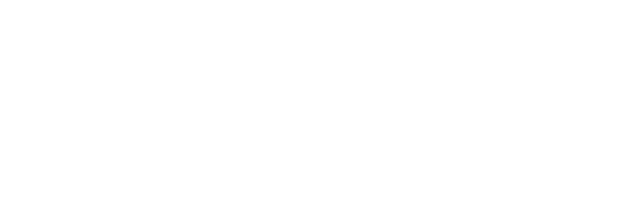
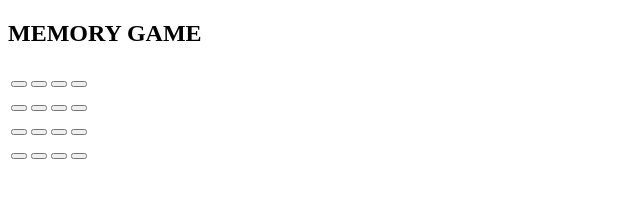
Before and after one commit to Alexcoti284/SimulacioEquip_MBMA, a plain HTML site: page index.html in a window 1280 px wide. Shown: the whole page, without its empty margins (0-640 px from the left). Drawn offline with Linux system fonts and the light colour scheme.

Commit message:
CreacionTablas
Creación de las tablas con id y funciones js

```diff
--- a/index.html
+++ b/index.html
@@ -9,7 +9,39 @@
     <body>
         <main>
             <section class="section1">
-
+                <h1>MEMORY GAME</h1>
+            <table>
+                <tr>
+                    <td><button id="0" onclick="destapar(0)"></button></td>
+                    <td><button id="1" onclick="destapar(1)"></button></td>
+                    <td><button id="2" onclick="destapar(2)"></button></td>
+                    <td><button id="3" onclick="destapar(3)"></button></td>
+                </tr>
+            </table>
+            <table>
+                <tr>
+                    <td><button id="4" onclick="destapar(4)"></button></td>
+                    <td><button id="5" onclick="destapar(5)"></button></td>
+                    <td><button id="6" onclick="destapar(6)"></button></td>
+                    <td><button id="7" onclick="destapar(7)"></button></td>
+                </tr>
+            </table>
+            <table>
+                <tr>
+                    <td><button id="8" onclick="destapar(8)"></button></td>
+                    <td><button id="9" onclick="destapar(9)"></button></td>
+                    <td><button id="10" onclick="destapar(10)"></button></td>
+                    <td><button id="11" onclick="destapar(11)"></button></td>
+                </tr>
+            </table>
+            <table>
+                <tr>
+                    <td><button id="12" onclick="destapar(12)"></button></td>
+                    <td><button id="13" onclick="destapar(13)"></button></td>
+                    <td><button id="14" onclick="destapar(14)"></button></td>
+                    <td><button id="15" onclick="destapar(15)"></button></td>
+                </tr>
+            </table>
             </section>
         </main>
     </body>
```
